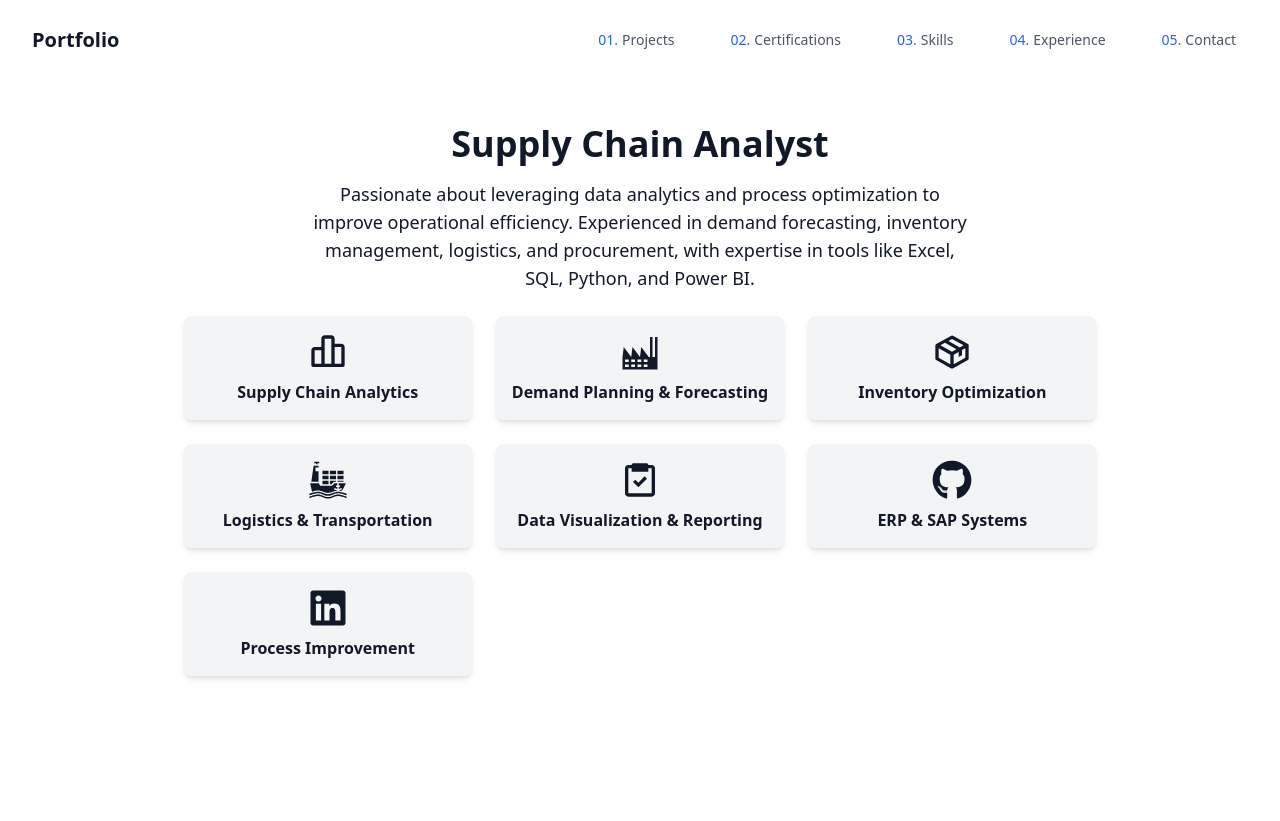
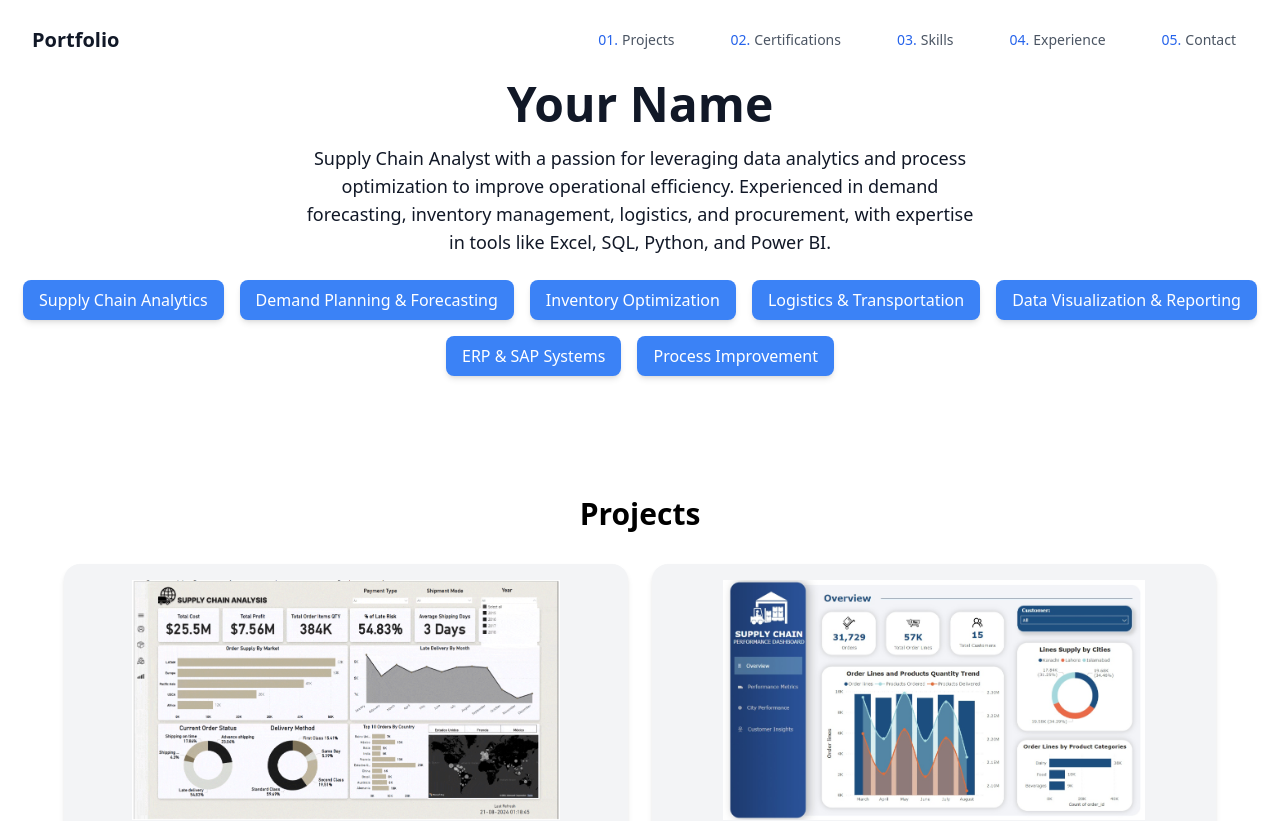
Before and after one commit to ajay-kumar2109/Myportfolio, a React (Vite) app: page / in a window 1280 px wide. Shown: the top 821 px of the page. Built offline with nearby package versions, Linux system fonts and the light colour scheme; the HTML template or start-up script is replaced by a standard one.

Commit message:
Update Hero.jsx

```diff
--- a/src/components/Hero.jsx
+++ b/src/components/Hero.jsx
@@ -5,47 +5,44 @@ import { GiFactory, GiCargoShip } from 'react-icons/gi';
 
 const Hero = () => {
   return (
-        <div className="bg-white text-gray-900 min-h-screen flex flex-col items-center justify-center p-6">
-            <motion.h1
+    <section className="bg-white text-gray-900 dark:bg-gray-900 dark:text-white py-20 flex flex-col items-center">
+      <motion.div
         initial={{ opacity: 0, y: -20 }}
         animate={{ opacity: 1, y: 0 }}
-                transition={{ duration: 1 }}
-                className="text-4xl font-bold text-center mb-4"
+        transition={{ duration: 0.8 }}
+        className="text-center"
       >
-                Supply Chain Analyst
-            </motion.h1>
-            <motion.p
+        <h1 className="text-4xl md:text-5xl font-bold">Your Name</h1>
+        <p className="mt-4 text-lg max-w-2xl">
+          Supply Chain Analyst with a passion for leveraging data analytics and process optimization to improve operational efficiency. Experienced in demand forecasting, inventory management, logistics, and procurement, with expertise in tools like Excel, SQL, Python, and Power BI.
+        </p>
+      </motion.div>
+
+      <motion.div
+        className="flex flex-wrap justify-center gap-4 mt-6"
         initial={{ opacity: 0 }}
         animate={{ opacity: 1 }}
-                transition={{ delay: 0.5, duration: 1 }}
-                className="text-lg text-center mb-6 max-w-2xl"
+        transition={{ delay: 0.5, duration: 0.8 }}
       >
-                Passionate about leveraging data analytics and process optimization to improve operational efficiency. Experienced in demand forecasting, inventory management, logistics, and procurement, with expertise in tools like Excel, SQL, Python, and Power BI.
-            </motion.p>
-
-            <div className="grid grid-cols-2 md:grid-cols-3 gap-6 text-center">
         {[
-                    { icon: <BiBarChartAlt2 size={40} />, label: "Supply Chain Analytics" },
-                    { icon: <GiFactory size={40} />, label: "Demand Planning & Forecasting" },
-                    { icon: <BiPackage size={40} />, label: "Inventory Optimization" },
-                    { icon: <GiCargoShip size={40} />, label: "Logistics & Transportation" },
-                    { icon: <BiTask size={40} />, label: "Data Visualization & Reporting" },
-                    { icon: <FaGithub size={40} />, label: "ERP & SAP Systems" },
-                    { icon: <FaLinkedin size={40} />, label: "Process Improvement" },
+          'Supply Chain Analytics',
+          'Demand Planning & Forecasting',
+          'Inventory Optimization',
+          'Logistics & Transportation',
+          'Data Visualization & Reporting',
+          'ERP & SAP Systems',
+          'Process Improvement'
         ].map((skill, index) => (
-                    <motion.div
+          <motion.span
             key={index}
-                        initial={{ opacity: 0, y: 10 }}
-                        animate={{ opacity: 1, y: 0 }}
-                        transition={{ delay: index * 0.2, duration: 0.5 }}
-                        className="flex flex-col items-center p-4 bg-gray-100 rounded-lg shadow-md hover:shadow-lg"
+            className="px-4 py-2 bg-blue-500 text-white rounded-lg shadow-md"
+            whileHover={{ scale: 1.1 }}
           >
-                        {skill.icon}
-                        <p className="mt-2 font-semibold">{skill.label}</p>
+            {skill}
+          </motion.span>
+        ))}
       </motion.div>
-                ))}
-            </div>
-        </div>
+    </section>
   );
 };
 
```
Lines whose indentation alone changed are shown as unchanged.
